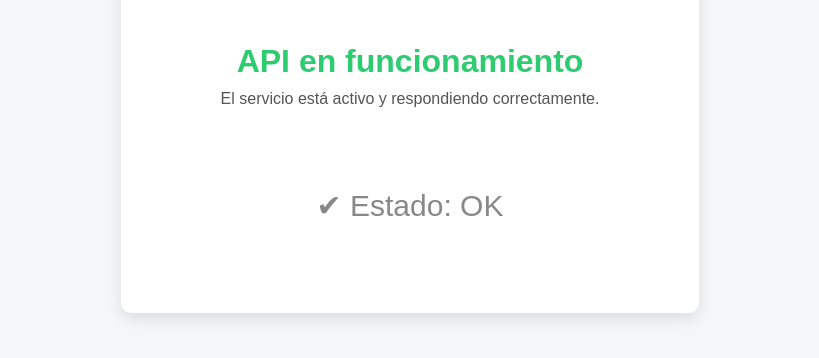
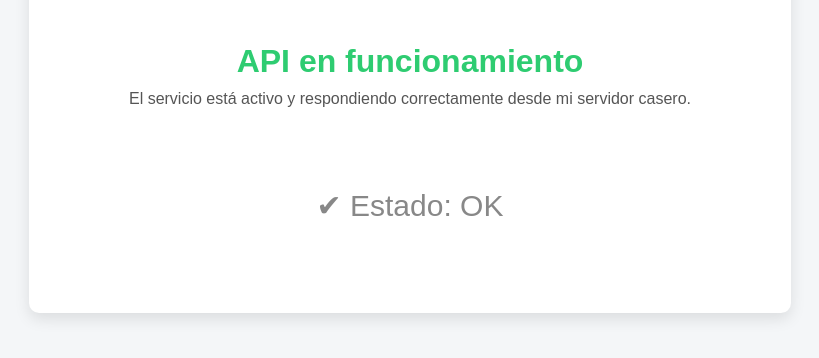
Before and after one commit to LuisIslasAcosta/ApiDevRootDark, a website: page templates/correcto.html in a window 1280 px wide. Shown: the part 382-740 px from the top of the page, without its empty margins (230-1049 px from the left). Drawn offline with Linux system fonts and the light colour scheme.

Commit message:
nueva rama

```diff
--- a/templates/correcto.html
+++ b/templates/correcto.html
@@ -53,7 +53,7 @@
         <img src="https://media2.giphy.com/media/v1.Y2lkPTc5MGI3NjExMm1pcGd3aHhhY3BnZmQ5ajVvcHphZmNsdW5yYjk0NjU4dDFuaTY2YyZlcD12MV9pbnRlcm5hbF9naWZfYnlfaWQmY3Q9Zw/WiM5K1e9MtEic/giphy.gif" alt="API funcionando correctamente">
 
         <h1>API en funcionamiento</h1>
-        <p>El servicio está activo y respondiendo correctamente.</p>
+        <p>El servicio está activo y respondiendo correctamente desde mi servidor casero.</p>
 
         <div class="footer">
             ✔ Estado: OK
```
